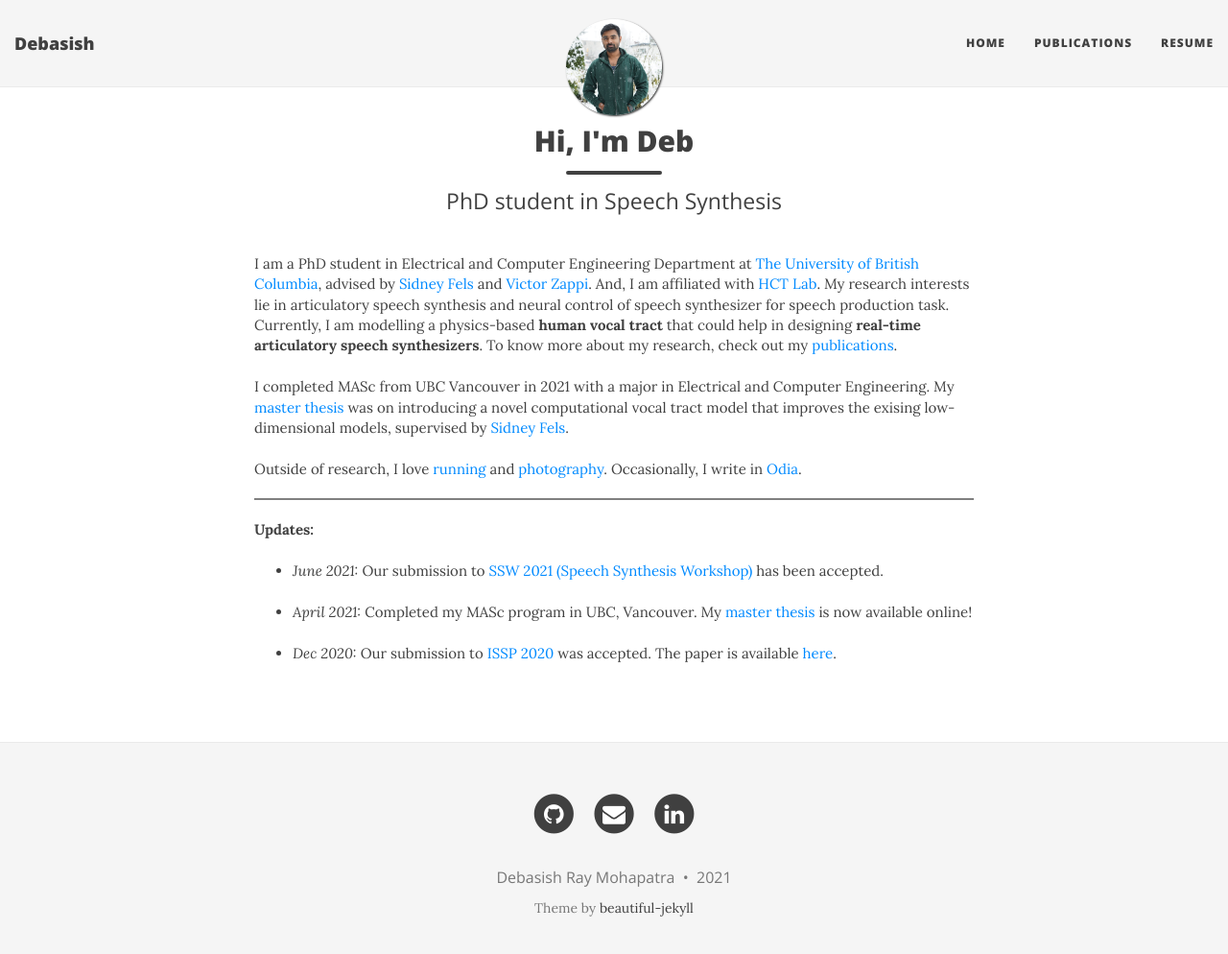
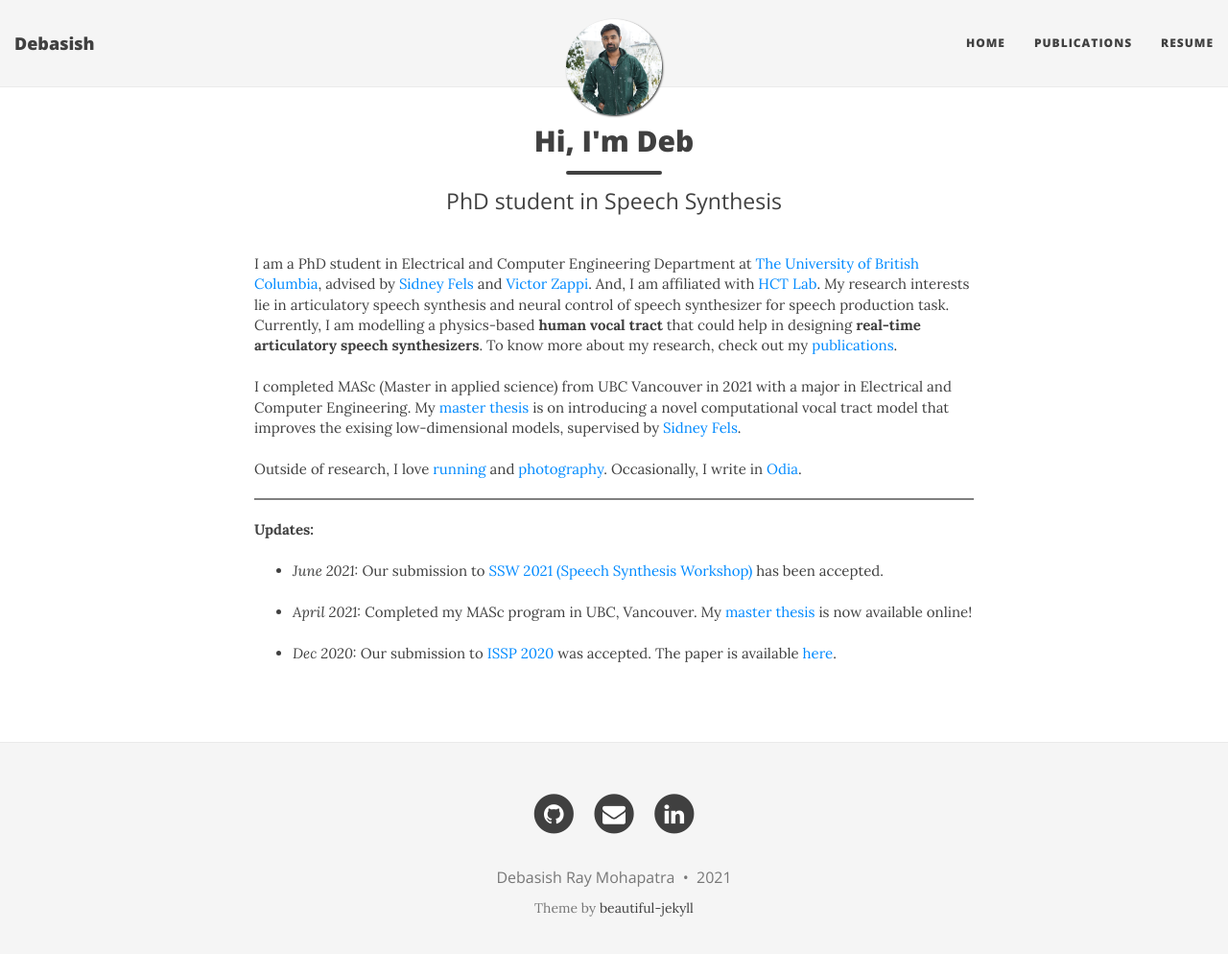
Before and after one commit to Debasishray19/debasishray19.github.io, a Jekyll site: the page built from index.html, in a window 1280 px wide and 1007 px high. Shown: the top 994 px of the window at 96% size. Built offline with Jekyll 4.4.1, drawn with Linux system fonts in a browser that asks for light colours; nearby versions of some CDN libraries; the list of posts is cut into pages by our own code.

Commit message:
Update index.html

```diff
--- a/index.html
+++ b/index.html
@@ -11,7 +11,7 @@ use-site-title: true
         could help in designing <b>real-time articulatory speech synthesizers</b>. To know more about my research, check out my <a href="https://debasishray19.github.io/publications/">publications</a>.<br><br>
 
 
-I completed MASc from UBC Vancouver in 2021 with a major in Electrical and Computer Engineering. My <a href="https://open.library.ubc.ca/cIRcle/collections/ubctheses/24/items/1.0396919">master thesis</a> was on introducing a novel computational vocal
+I completed MASc (Master in applied science) from UBC Vancouver in 2021 with a major in Electrical and Computer Engineering. My <a href="https://open.library.ubc.ca/cIRcle/collections/ubctheses/24/items/1.0396919">master thesis</a> is on introducing a novel computational vocal
 tract model that improves the exising low-dimensional models, supervised by <a href="https://www.ece.ubc.ca/faculty/sid-fels">Sidney Fels</a>.<br><br>
 
 Outside of research, I love <a href="https://www.strava.com/athletes/45967561">running</a> and <a href="https://www.debasishraymohapatra.com/">photography</a>.
```
